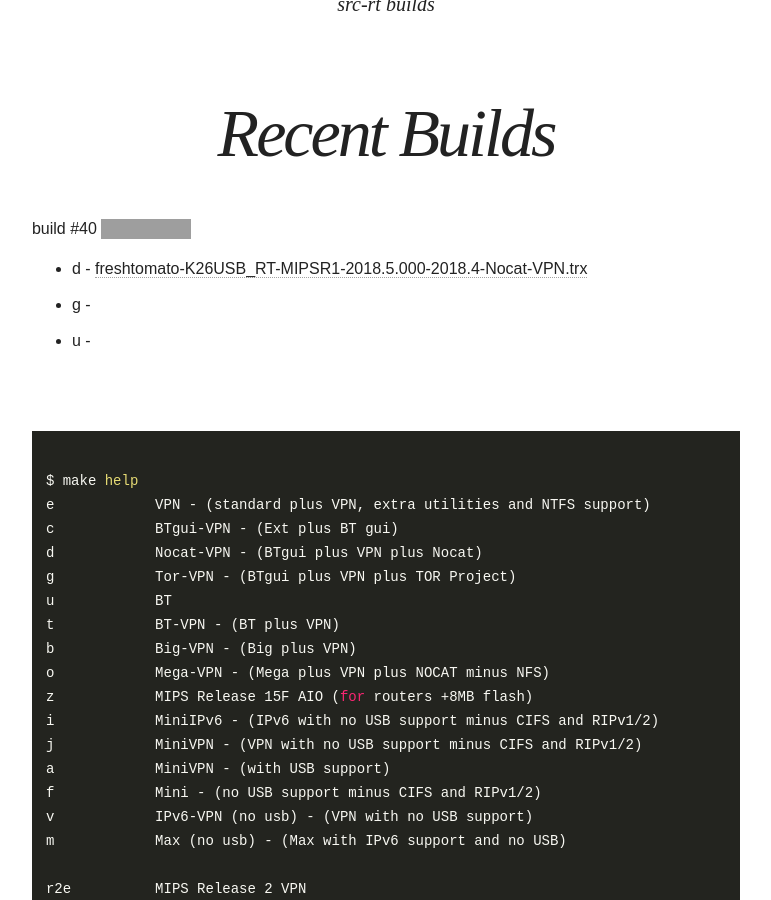
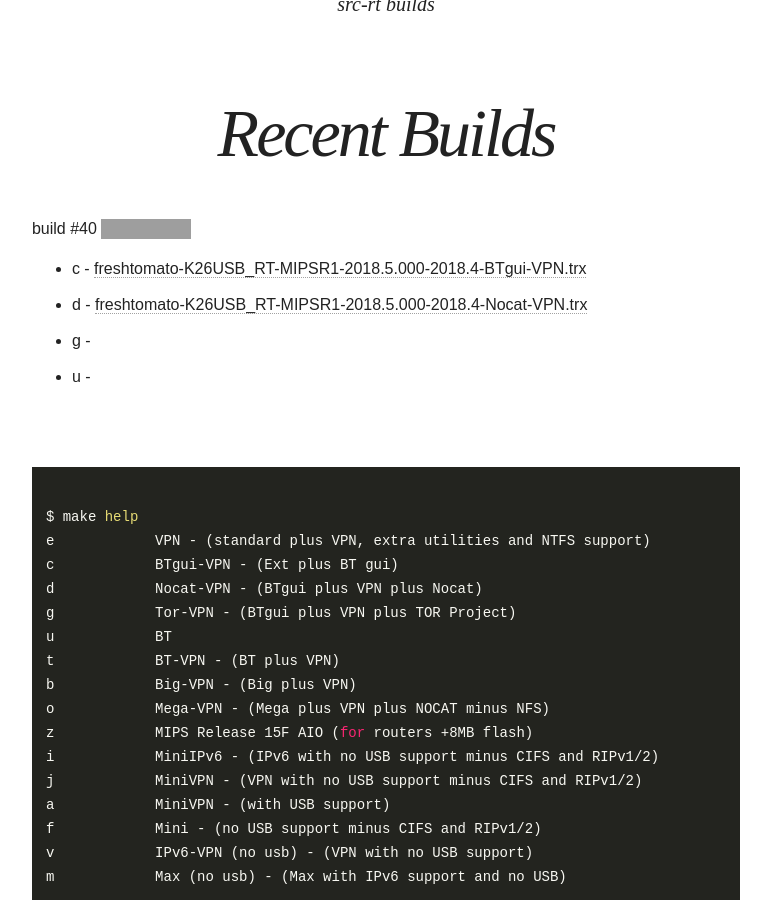
Before and after one commit to oglopss/freshtomato-mips-ci-jekyll, a Jekyll site: the page built from index.html, in a window 1280 px wide and 900 px high, scrolled down 379 px. Shown: the whole window, without its empty margins (254-1025 px from the left). Built offline with Jekyll 4.4.1, drawn with Linux system fonts in a browser that asks for light colours; nearby versions of some CDN libraries; grey boxes are pictures that could not be loaded.

Commit message:
Travis build 40 c pushed to gh-pages

```diff
--- a/_data/ss.yml
+++ b/_data/ss.yml
@@ -3,3 +3,4 @@
   - 0005 u
   - 0003 d freshtomato-K26USB_RT-MIPSR1-2018.5.000-2018.4-Nocat-VPN.trx
   - 0004 g
+  - 0002 c freshtomato-K26USB_RT-MIPSR1-2018.5.000-2018.4-BTgui-VPN.trx
```
Also changed, not shown: 1 other file.
